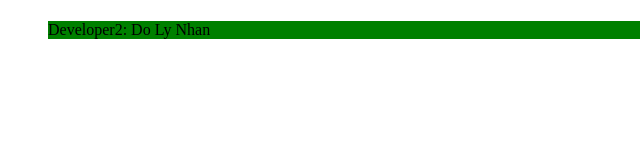
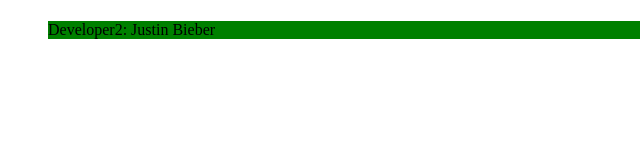
Before and after one commit to dolynhan15/test-exercise-01, a plain HTML site: page index.html in a window 1280 px wide. Shown: the full height of the page, 0-640 px from the left. Drawn offline with Linux system fonts and the light colour scheme.

Commit message:
Change author Justin Bieber index.html

```diff
--- a/index.html
+++ b/index.html
@@ -22,7 +22,7 @@
             <p class="browsehappy">You are using an <strong>outdated</strong> browser. Please <a href="#">upgrade your browser</a> to improve your experience.</p>
         <![endif]-->
         <h1></h1>
-        <blockquote>Developer2: Do Ly Nhan</blockquote>
+        <blockquote>Developer2: Justin Bieber</blockquote>
         <script src="" async defer></script>
     </body>
 </html>
```
